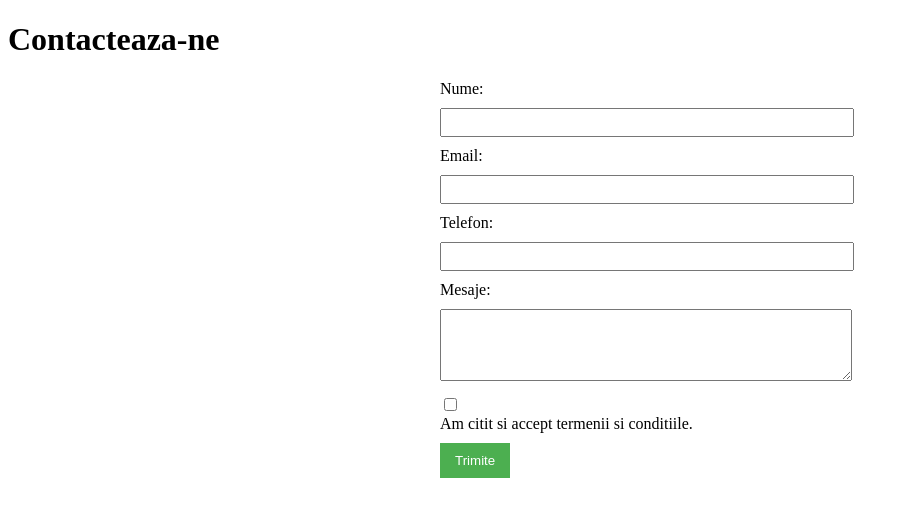
After one commit to IoanaCodruta/php, a PHP site: the page made by 12/ejercicio formulario de contacto, legat de trimitere cu metoda POST.php in a window 1280 px wide. The commit adds this page. Shown: the top 517 px of the page, without its empty margins (0-908 px from the left). Run offline with PHP 8.4, Linux system fonts and the light colour scheme.

Commit message:
24/05/2023

```diff
--- a/12/12.index.php
+++ b/12/12.index.php
@@ -10,7 +10,9 @@ if (isset($_POST['submit'])) {
 
 	if (!empty($nombre)) {
 		$nombre = trim($nombre);
-		$nombre = filter_var($nombre, FILTER_SANITIZE_STRING);
+		$nombre = htmlspecialchars($nombre);
+		$nombre = stripslashes($nombre);
+		//nombre = filter_var($nombre, FILTER_SANITIZE_STRING);
 	} else {
 		$errores .= 'Por favor escribe un nombre <br />';
 	}
--- /dev/null
+++ b/12/ejercicio formulario de contacto, legat de trimitere cu metoda POST.php
@@ -0,0 +1,65 @@
+<!DOCTYPE html>
+<html>
+<head>
+  <title>Formular de Contact</title>
+  <style>
+    /* Stilizare formular */
+    form {
+      width: 400px;
+      margin: 0 auto;
+    }
+
+    label {
+      display: block;
+      margin-bottom: 10px;
+    }
+
+    input[type="text"],
+    input[type="email"],
+    input[type="tel"],
+    textarea {
+      width: 100%;
+      padding: 5px;
+      margin-bottom: 10px;
+    }
+
+    input[type="submit"] {
+      background-color: #4CAF50;
+      color: white;
+      padding: 10px 15px;
+      border: none;
+      cursor: pointer;
+    }
+
+    input[type="submit"]:hover {
+      background-color: blueviolet;
+    }
+
+    .error {
+      color: red;
+      margin-bottom: 10px;
+    }
+  </style>
+</head>
+<body>
+  <h1>Contacteaza-ne</h1>
+  <form action="trimitere.php" method="GET">
+    <label for="nume">Nume:</label>
+    <input type="text" id="nume" name="nume" required>
+
+    <label for="email">Email:</label>
+    <input type="email" id="email" name="email" required>
+
+    <label for="telefon">Telefon:</label>
+    <input type="tel" id="telefon" name="telefon" required>
+
+    <label for="mesaje">Mesaje:</label>
+    <textarea id="mesaje" name="mesaje" rows="4" required></textarea>
+
+    <input type="checkbox" id="termeni" name="termeni" required>
+    <label for="termeni">Am citit si accept termenii si conditiile.</label>
+
+    <input type="submit" value="Trimite">
+  </form>
+</body>
+</html>
```
Also changed, not shown: 12/trimitere.php (added, +36 -0 lines).
